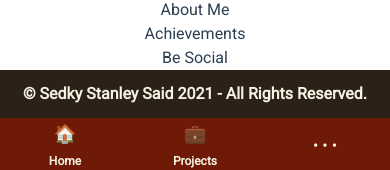
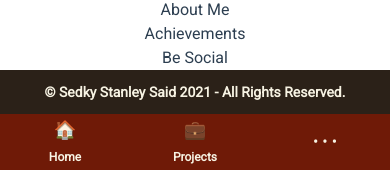
Before and after one commit to sedstan/sedkystanleysaid, a Vue app: page / in a window 390 px wide. Shown: the part 319-489 px from the top of the page. Built offline with nearby package versions, Linux system fonts and the light colour scheme; the HTML template or start-up script is replaced by a standard one.

Commit message:
footer and mobileNav style tweek

```diff
--- a/src/components/Footer.vue
+++ b/src/components/Footer.vue
@@ -1,5 +1,5 @@
 <template>
-  <footer class="font-roboto font-black text-oldLace w-full h-17 bg-bistro flex items-center justify-center">
+  <footer class="font-roboto font-black text-oldLace text-sm w-full h-17 bg-bistro flex items-center justify-center">
     <div class="lg:container">
       <p class="p-3">&copy; Sedky Stanley Said {{ year }} - All Rights Reserved.</p>
     </div>
--- a/src/components/MobileNav.vue
+++ b/src/components/MobileNav.vue
@@ -4,12 +4,12 @@
   >
     <nav
       id="full-menu"
-      class="hidden w-full bg-barnRed text-oldLace font-titillium font-black text-3xl absolute bottom-14 py-4 border-b border-oldLace"
+      class="hidden w-full bg-barnRed text-oldLace font-titillium font-black text-2xl md:tex-3xl absolute bottom-14 py-4 border-b border-oldLace"
     >
-      <ul class="w-2/4 float-right">
+      <ul class="w-11/12 float-right">
         <li class="border-b-2 border-oldLace text-left mb-12" v-for="link in moreMenu" :key="link.id">
           <router-link :to="`${link.page}`" v-on:click="open"
-            ><span class="pr-4">{{ link.emoji }}</span> <span class="pl-4">{{ link.name }}</span></router-link
+            ><span class="pr-2">{{ link.emoji }}</span> <span class="pl-2">{{ link.name }}</span></router-link
           >
         </li>
       </ul>
```
